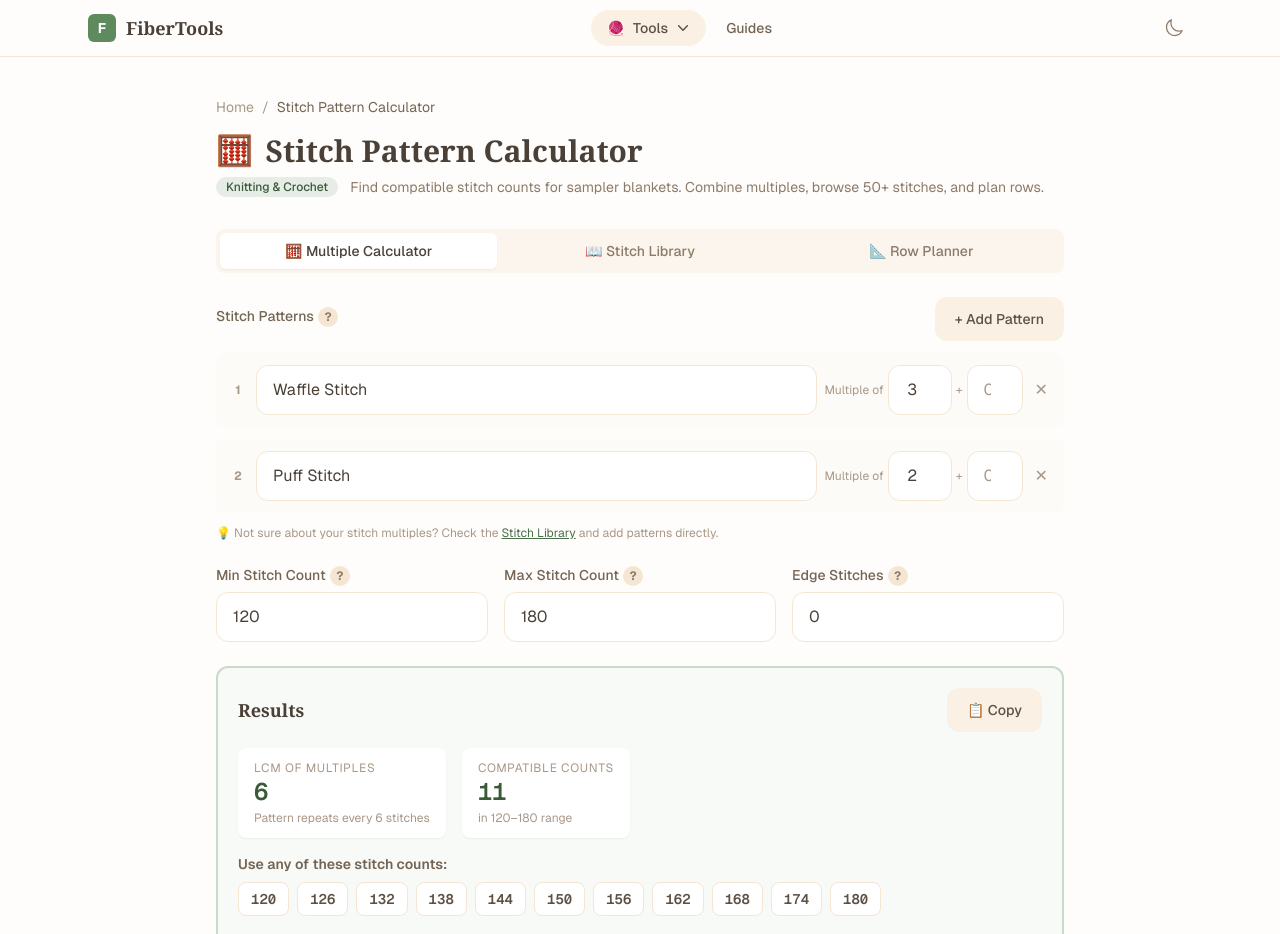
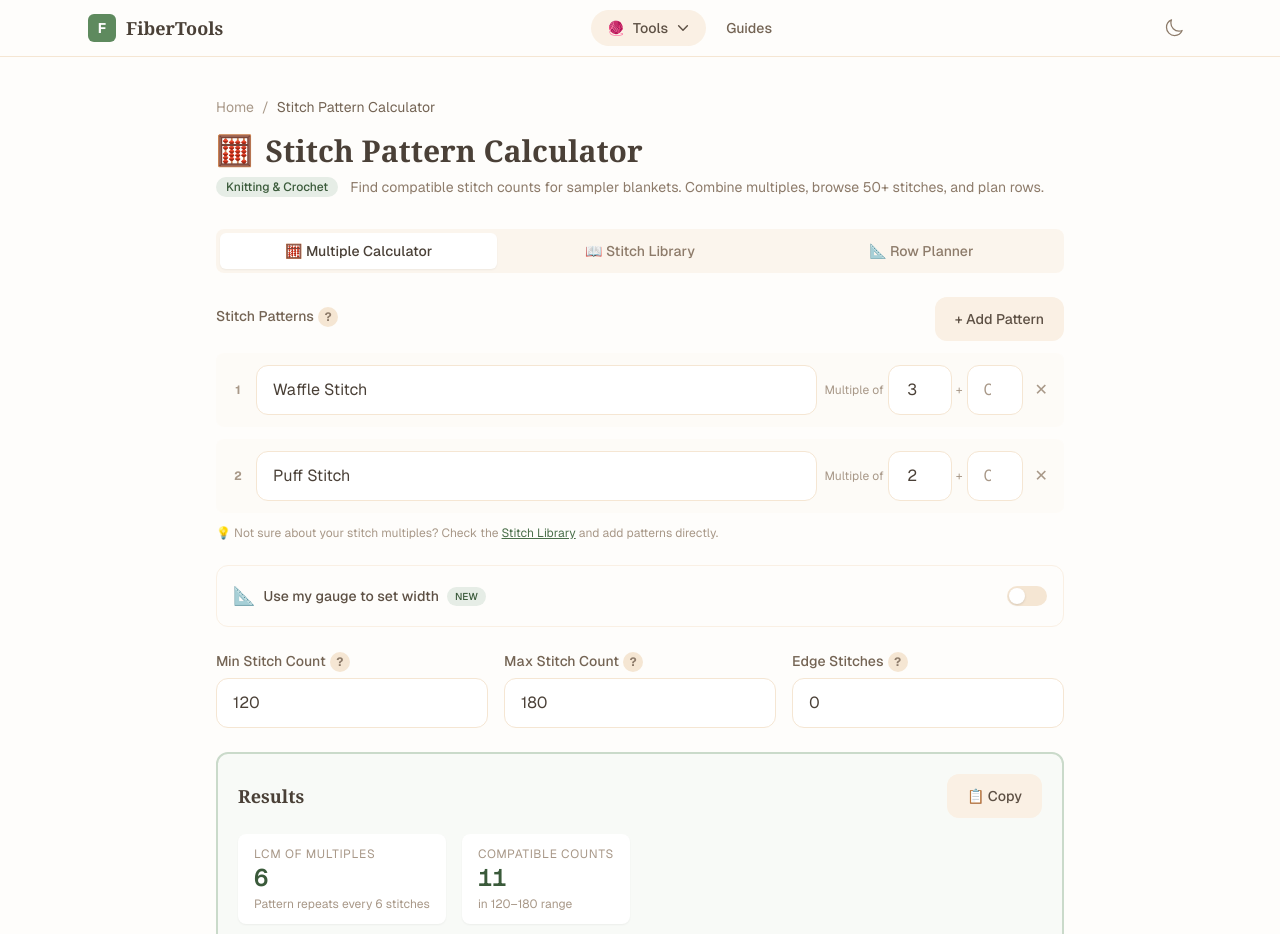
Before and after one commit to raiderj77/fibertools, a Next.js app: page /stitch-pattern-calculator in a window 1280 px wide. Shown: the top 934 px of the page. Built offline with nearby package versions, Linux system fonts and the light colour scheme.

Commit message:
Add gauge integration to Stitch Pattern Calculator

```diff
--- a/src/app/stitch-pattern-calculator/StitchPatternCalculatorTool.tsx
+++ b/src/app/stitch-pattern-calculator/StitchPatternCalculatorTool.tsx
@@ -192,6 +192,13 @@ export default function StitchPatternCalculatorTool() {
   const [maxWidth, setMaxWidth] = useState("180");
   const [edgeStitches, setEdgeStitches] = useState("0");
 
+  // Gauge integration
+  const [useGauge, setUseGauge] = useState(false);
+  const [gaugeStitches, setGaugeStitches] = useState("18");
+  const [gaugeOver, setGaugeOver] = useState<"4" | "1">("4");
+  const [targetWidthIn, setTargetWidthIn] = useState("50");
+  const [widthTolerance, setWidthTolerance] = useState("2");
+
   // Database tab
   const [craftFilter, setCraftFilter] = useState<string>("all");
   const [categoryFilter, setCategoryFilter] = useState<string>("all");
@@ -209,6 +216,19 @@ export default function StitchPatternCalculatorTool() {
   ]);
   const [plannerNextId, setPlannerNextId] = useState(4);
 
+  // ── Gauge-derived range ──────────────────────────────────────
+  const gaugePerInch = useGauge
+    ? (parseFloat(gaugeStitches) || 0) / (gaugeOver === "4" ? 4 : 1)
+    : 0;
+
+  const effectiveMin = useGauge && gaugePerInch > 0
+    ? Math.floor(gaugePerInch * ((parseFloat(targetWidthIn) || 50) - (parseFloat(widthTolerance) || 2)))
+    : parseInt(minWidth) || 100;
+
+  const effectiveMax = useGauge && gaugePerInch > 0
+    ? Math.ceil(gaugePerInch * ((parseFloat(targetWidthIn) || 50) + (parseFloat(widthTolerance) || 2)))
+    : parseInt(maxWidth) || 200;
+
   // ── Calculator results ────────────────────────────────────────
 
   const calcResults = useMemo(() => {
@@ -217,14 +237,12 @@ export default function StitchPatternCalculatorTool() {
 
     const multiples = validEntries.map((e) => e.multiple);
     const lcmVal = lcmArray(multiples);
-    const min = parseInt(minWidth) || 100;
-    const max = parseInt(maxWidth) || 200;
     const edge = parseInt(edgeStitches) || 0;
 
-    const counts = findCompatibleCounts(validEntries, min, max, edge);
+    const counts = findCompatibleCounts(validEntries, effectiveMin, effectiveMax, edge);
 
-    return { lcm: lcmVal, counts, validEntries, edge };
-  }, [entries, minWidth, maxWidth, edgeStitches]);
+    return { lcm: lcmVal, counts, validEntries, edge, gaugePerInch: useGauge ? gaugePerInch : 0, effectiveMin, effectiveMax };
+  }, [entries, effectiveMin, effectiveMax, edgeStitches, useGauge, gaugePerInch]);
 
   // ── Database filtering ────────────────────────────────────────
 
@@ -312,12 +330,21 @@ export default function StitchPatternCalculatorTool() {
       ``,
       `LCM of multiples: ${calcResults.lcm}`,
       `Edge stitches: ${calcResults.edge}`,
+    ];
+    if (calcResults.gaugePerInch > 0) {
+      lines.push(`Gauge: ${gaugeStitches} sts / ${gaugeOver === "4" ? "4 in" : "1 in"} (${calcResults.gaugePerInch.toFixed(2)} per inch)`);
+      lines.push(`Target width: ${targetWidthIn}" ± ${widthTolerance}"`);
+    }
+    lines.push(
       ``,
-      `Compatible stitch counts (${minWidth}–${maxWidth} range):`,
+      `Compatible stitch counts (${calcResults.effectiveMin}–${calcResults.effectiveMax} range):`,
       ...(calcResults.counts.length > 0
-        ? calcResults.counts.map((c) => `  ${c} stitches`)
+        ? calcResults.counts.map((c) => {
+            const widthStr = calcResults.gaugePerInch > 0 ? ` → ${(c / calcResults.gaugePerInch).toFixed(1)}"` : "";
+            return `  ${c} stitches${widthStr}`;
+          })
         : ["  No compatible counts in this range."]),
-    ];
+    );
     navigator.clipboard.writeText(lines.join("\n"));
   };
 
@@ -422,7 +449,114 @@ export default function StitchPatternCalculatorTool() {
             </p>
           </div>
 
-          {/* Width range */}
+          {/* Gauge toggle */}
+          <div className="rounded-xl border border-cream-200 dark:border-bark-700 overflow-hidden">
+            <button
+              onClick={() => setUseGauge(!useGauge)}
+              className="w-full flex items-center justify-between p-4 hover:bg-cream-50 dark:hover:bg-bark-700/50 transition-colors"
+            >
+              <div className="flex items-center gap-2">
+                <span className="text-lg">📐</span>
+                <span className="font-medium text-bark-700 dark:text-cream-200 text-sm">
+                  Use my gauge to set width
+                </span>
+                <span className="text-[10px] px-2 py-0.5 bg-sage-100 dark:bg-sage-900/30 text-sage-700 dark:text-sage-400 rounded-full font-medium">
+                  NEW
+                </span>
+              </div>
+              <div className={`w-10 h-5 rounded-full transition-colors relative ${useGauge ? "bg-sage-500" : "bg-cream-300 dark:bg-bark-600"}`}>
+                <div className={`absolute top-0.5 w-4 h-4 rounded-full bg-white shadow transition-transform ${useGauge ? "translate-x-5" : "translate-x-0.5"}`} />
+              </div>
+            </button>
+
+            {useGauge && (
+              <div className="border-t border-cream-200 dark:border-bark-700 p-4 bg-cream-50/50 dark:bg-bark-800/50 space-y-4">
+                <p className="text-xs text-bark-400 dark:text-bark-500">
+                  Enter your gauge swatch measurement. We&apos;ll calculate the stitch count range from your desired blanket width.
+                </p>
+                <div className="grid grid-cols-2 sm:grid-cols-4 gap-3">
+                  <div>
+                    <label className="label text-xs">
+                      Gauge Stitches
+                      <Tooltip text="How many stitches in your swatch measurement? Count the stitches across your gauge swatch." />
+                    </label>
+                    <input
+                      type="number"
+                      min={1}
+                      step="0.5"
+                      value={gaugeStitches}
+                      onChange={(e) => setGaugeStitches(e.target.value)}
+                      className="input"
+                      placeholder="18"
+                    />
+                  </div>
+                  <div>
+                    <label className="label text-xs">Measured Over</label>
+                    <select
+                      value={gaugeOver}
+                      onChange={(e) => setGaugeOver(e.target.value as "4" | "1")}
+                      className="input"
+                    >
+                      <option value="4">4 inches</option>
+                      <option value="1">1 inch</option>
+                    </select>
+                  </div>
+                  <div>
+                    <label className="label text-xs">
+                      Target Width
+                      <Tooltip text="Desired blanket width in inches." />
+                    </label>
+                    <div className="flex items-center gap-1">
+                      <input
+                        type="number"
+                        min={1}
+                        value={targetWidthIn}
+                        onChange={(e) => setTargetWidthIn(e.target.value)}
+                        className="input flex-1"
+                        placeholder="50"
+                      />
+                      <span className="text-xs text-bark-400 dark:text-bark-500">in</span>
+                    </div>
+                  </div>
+                  <div>
+                    <label className="label text-xs">
+                      Tolerance
+                      <Tooltip text="How many inches wider or narrower is acceptable? A ±2 inch tolerance gives more compatible stitch counts." />
+                    </label>
+                    <div className="flex items-center gap-1">
+                      <span className="text-xs text-bark-400 dark:text-bark-500">±</span>
+                      <input
+                        type="number"
+                        min={0}
+                        step="0.5"
+                        value={widthTolerance}
+                        onChange={(e) => setWidthTolerance(e.target.value)}
+                        className="input flex-1"
+                        placeholder="2"
+                      />
+                      <span className="text-xs text-bark-400 dark:text-bark-500">in</span>
+                    </div>
+                  </div>
+                </div>
+                {gaugePerInch > 0 && (
+                  <div className="flex flex-wrap gap-3 text-xs">
+                    <span className="bg-cream-200 dark:bg-bark-600 px-2 py-1 rounded text-bark-600 dark:text-cream-300">
+                      {gaugePerInch.toFixed(2)} sts/inch
+                    </span>
+                    <span className="bg-cream-200 dark:bg-bark-600 px-2 py-1 rounded text-bark-600 dark:text-cream-300">
+                      Range: {effectiveMin}–{effectiveMax} stitches
+                    </span>
+                    <span className="bg-cream-200 dark:bg-bark-600 px-2 py-1 rounded text-bark-600 dark:text-cream-300">
+                      ({(parseFloat(targetWidthIn) - parseFloat(widthTolerance)).toFixed(1)}&quot;–{(parseFloat(targetWidthIn) + parseFloat(widthTolerance)).toFixed(1)}&quot;)
+                    </span>
+                  </div>
+                )}
+              </div>
+            )}
+          </div>
+
+          {/* Width range (manual — hidden when using gauge) */}
+          {!useGauge && (
           <div className="grid grid-cols-1 sm:grid-cols-3 gap-4">
             <div>
               <label className="label">
@@ -467,6 +601,25 @@ export default function StitchPatternCalculatorTool() {
               />
             </div>
           </div>
+          )}
+
+          {/* Edge stitches (show separately when gauge is on) */}
+          {useGauge && (
+            <div className="w-full sm:w-48">
+              <label className="label">
+                Edge Stitches
+                <Tooltip text="Extra stitches added to each side for borders or selvedge." />
+              </label>
+              <input
+                type="number"
+                min={0}
+                value={edgeStitches}
+                onChange={(e) => setEdgeStitches(e.target.value)}
+                className="input"
+                placeholder="0"
+              />
+            </div>
+          )}
 
           {/* Results */}
           {calcResults && (
@@ -493,6 +646,19 @@ export default function StitchPatternCalculatorTool() {
                     Pattern repeats every {calcResults.lcm} stitches
                   </div>
                 </div>
+                {calcResults.gaugePerInch > 0 && (
+                  <div className="bg-white dark:bg-bark-700 rounded-lg px-4 py-3 shadow-sm">
+                    <div className="text-xs text-bark-400 dark:text-bark-500 uppercase tracking-wider">
+                      Your Gauge
+                    </div>
+                    <div className="text-2xl font-bold font-mono text-sage-700 dark:text-sage-300">
+                      {calcResults.gaugePerInch.toFixed(2)}
+                    </div>
+                    <div className="text-xs text-bark-400 dark:text-bark-500 mt-0.5">
+                      stitches per inch
+                    </div>
+                  </div>
+                )}
                 <div className="bg-white dark:bg-bark-700 rounded-lg px-4 py-3 shadow-sm">
                   <div className="text-xs text-bark-400 dark:text-bark-500 uppercase tracking-wider">
                     Compatible Counts
@@ -501,7 +667,10 @@ export default function StitchPatternCalculatorTool() {
                     {calcResults.counts.length}
                   </div>
                   <div className="text-xs text-bark-400 dark:text-bark-500 mt-0.5">
-                    in {minWidth}–{maxWidth} range
+                    in {calcResults.effectiveMin}–{calcResults.effectiveMax} range
+                    {calcResults.gaugePerInch > 0 && (
+                      <span> ({(calcResults.effectiveMin / calcResults.gaugePerInch).toFixed(1)}&quot;–{(calcResults.effectiveMax / calcResults.gaugePerInch).toFixed(1)}&quot;)</span>
+                    )}
                   </div>
                 </div>
               </div>
@@ -517,10 +686,17 @@ export default function StitchPatternCalculatorTool() {
                       <button
                         key={count}
                         onClick={() => navigator.clipboard.writeText(String(count))}
-                        className="px-3 py-1.5 bg-white dark:bg-bark-600 border border-cream-300 dark:border-bark-500 rounded-lg font-mono font-bold text-bark-700 dark:text-cream-200 hover:border-sage-400 dark:hover:border-sage-500 transition-colors text-sm cursor-pointer"
+                        className="px-3 py-1.5 bg-white dark:bg-bark-600 border border-cream-300 dark:border-bark-500 rounded-lg hover:border-sage-400 dark:hover:border-sage-500 transition-colors cursor-pointer text-left"
                         title="Click to copy"
                       >
-                        {count}
+                        <span className="font-mono font-bold text-bark-700 dark:text-cream-200 text-sm">
+                          {count}
+                        </span>
+                        {calcResults.gaugePerInch > 0 && (
+                          <span className="block text-[10px] text-bark-400 dark:text-bark-500 font-mono">
+                            {(count / calcResults.gaugePerInch).toFixed(1)}&quot; wide
+                          </span>
+                        )}
                       </button>
                     ))}
                   </div>
```
